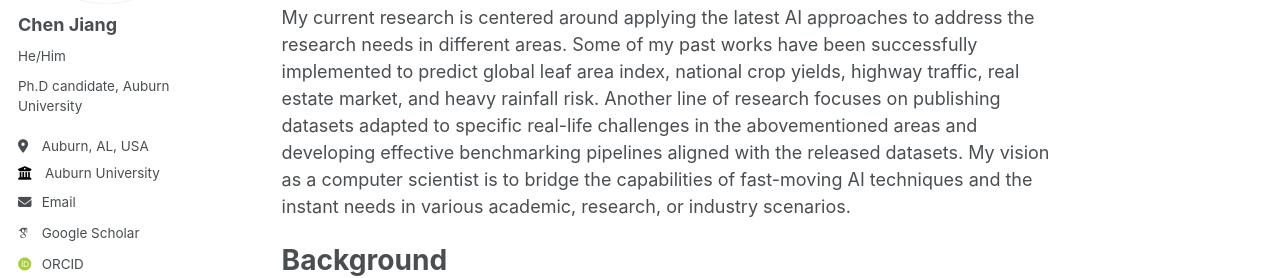
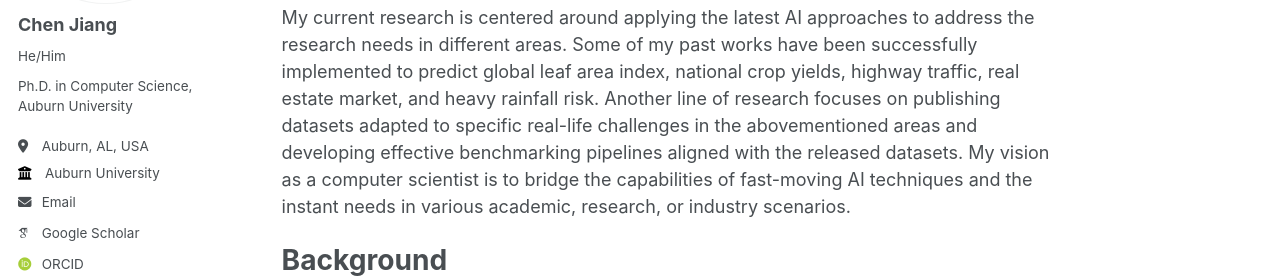
Before and after one commit to jiang28/jiangchen, a Jekyll site: the page built from _pages/about.md, in a window 1280 px wide. Shown: the part 269-547 px from the top of the page. Built offline with Jekyll 4.4.1, drawn with Linux system fonts in a browser that asks for light colours; some web fonts are replaced.

Commit message:
Update _config.yml

```diff
--- a/_config.yml
+++ b/_config.yml
@@ -24,7 +24,7 @@ author:
   avatar           : "Chen.jpg"
   name             : "Chen Jiang"
   pronouns         : "He/Him"
-  bio              : "Ph.D candidate, Auburn University"
+  bio              : "Ph.D. in Computer Science, Auburn University"
   location         : "Auburn, AL, USA"
   employer         : "Auburn University"
   uri              : # URL
```
